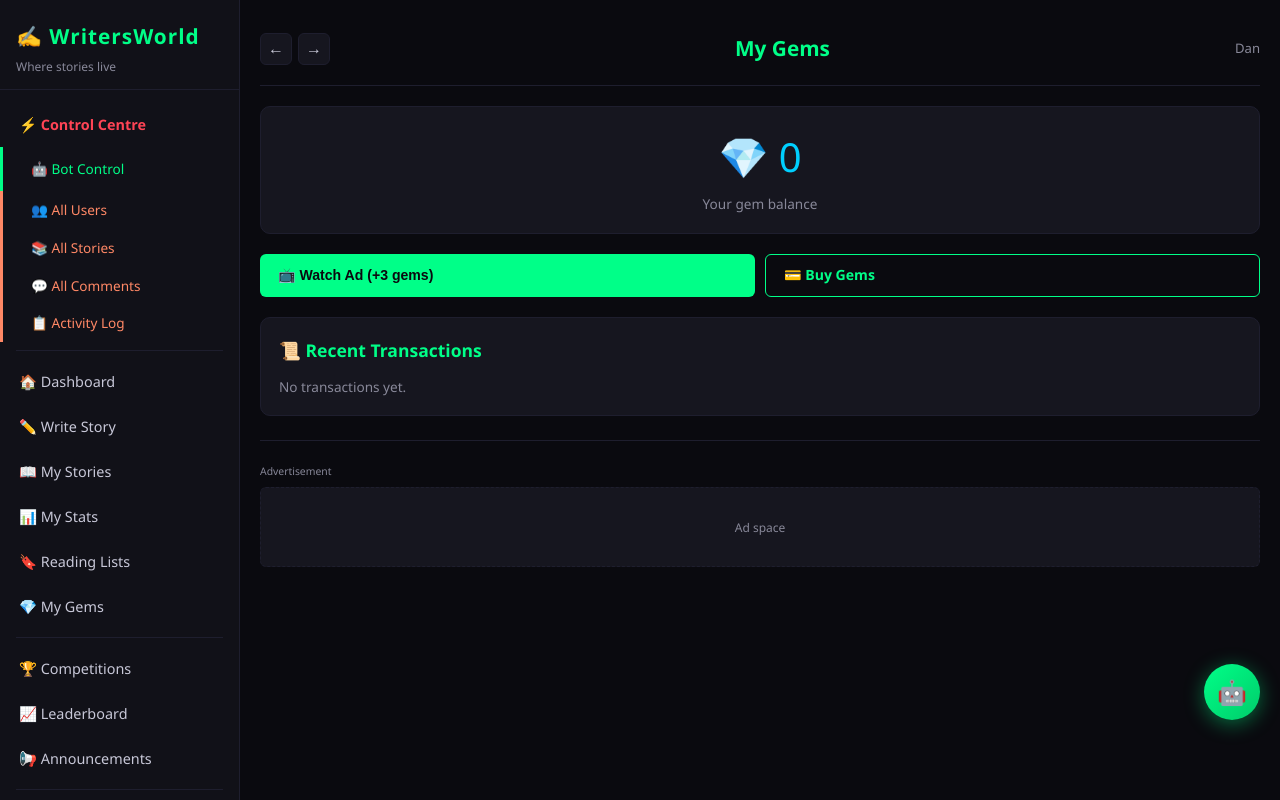
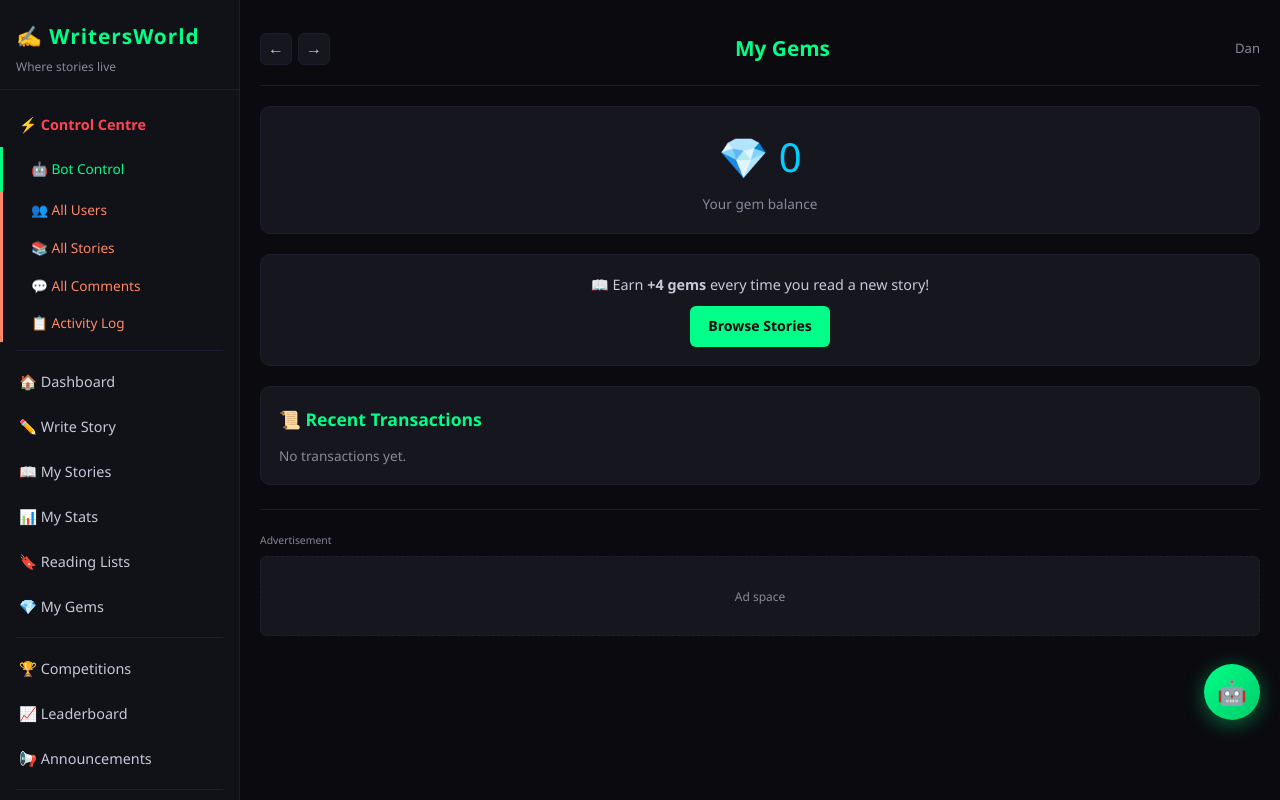
Before and after one commit to danielerastus001-hash/WritersWorld-, a Flask app: page /gems in a window 1280 px wide. Run offline with Flask 3, Linux system fonts and the light colour scheme; a user stored in the database is signed in; data that the repository does not hold is empty; parts of the project's set-up code (start-up, migrations or seed data) failed here and were passed over; some libraries are stand-ins or nearby versions.

Commit message:
Replace watch-ad gems with read-to-earn (4 gems per new story read); remove payment/buy gems section

```diff
--- a/app.py
+++ b/app.py
@@ -546,6 +546,16 @@ def read_story(story_id):
                 ip_address=ip)
             db.session.add(sv)
             story.views += 1
+            if current_user.is_authenticated:
+                READ_REWARD = 4
+                current_user.gems = (current_user.gems or 0) + READ_REWARD
+                tx = GemTransaction(
+                    user_id=current_user.id,
+                    amount=READ_REWARD,
+                    source='read_story',
+                    detail=f"Read '{story.title}'"
+                )
+                db.session.add(tx)
             db.session.commit()
             if current_user.is_authenticated:
                 log_activity('view_story', f"{current_user.username} viewed '{story.title}'")
@@ -1402,35 +1412,6 @@ def gems_page():
     transactions = GemTransaction.query.filter_by(
         user_id=current_user.id).order_by(GemTransaction.created_at.desc()).limit(20).all()
     return render_template('gems.html', transactions=transactions)
-
-@app.route('/gems/watch_ad', methods=['POST'])
-@login_required
-def gems_watch_ad():
-    # Placeholder: real ad SDK verification goes here before crediting.
-    # For now this simulates a completed ad view.
-    AD_REWARD = 3
-    current_user.gems = (current_user.gems or 0) + AD_REWARD
-    tx = GemTransaction(
-        user_id=current_user.id,
-        amount=AD_REWARD,
-        source='ad_watch',
-        detail='Watched rewarded ad'
-    )
-    db.session.add(tx)
-    db.session.commit()
-    return jsonify({'success': True, 'new_balance': current_user.gems, 'earned': AD_REWARD})
-
-@app.route('/gems/buy', methods=['GET'])
-@login_required
-def gems_buy():
-    # Payment gateway not yet configured. Page renders purchase options
-    # but the actual "Pay" button is disabled until Paystack/Flutterwave is wired in.
-    packages = [
-        {'gems': 20,  'price_ngn': 500},
-        {'gems': 50,  'price_ngn': 1000},
-        {'gems': 120, 'price_ngn': 2000},
-    ]
-    return render_template('gems_buy.html', packages=packages, payment_ready=False)
 
 @app.route('/notification/read/<int:notif_id>')
 @login_required
--- a/templates/gems.html
+++ b/templates/gems.html
@@ -8,12 +8,10 @@
   <p style="color:var(--text-dim); font-size:0.85rem; margin-top:4px;">Your gem balance</p>
 </div>
 
-<div style="display:grid; grid-template-columns:1fr 1fr; gap:10px; margin-bottom:20px;">
-  <button class="btn btn-green" onclick="watchAd()" id="watchAdBtn">📺 Watch Ad (+3 gems)</button>
-  <a href="{{ url_for('gems_buy') }}" class="btn btn-outline" style="text-align:center;">💳 Buy Gems</a>
+<div class="card" style="margin-bottom:20px; text-align:center;">
+  <p style="color:var(--text); font-size:0.9rem;">📖 Earn <strong>+4 gems</strong> every time you read a new story!</p>
+  <a href="{{ url_for('dashboard') }}" class="btn btn-green" style="margin-top:10px;">Browse Stories</a>
 </div>
-
-<div id="adResult" style="text-align:center; margin-bottom:20px; font-size:0.9rem;"></div>
 
 <div class="card">
   <h3 style="color:var(--green); margin-bottom:12px;">📜 Recent Transactions</h3>
@@ -34,25 +32,4 @@
   {% endif %}
 </div>
 
-<script>
-function watchAd() {
-  const btn = document.getElementById('watchAdBtn');
-  const result = document.getElementById('adResult');
-  btn.disabled = true;
-  btn.textContent = '⏳ Loading ad...';
-  // Placeholder: real ad SDK would show a video here before calling the endpoint.
-  setTimeout(() => {
-    fetch('{{ url_for("gems_watch_ad") }}', {method:'POST'})
-      .then(r => r.json())
-      .then(data => {
-        if (data.success) {
-          result.innerHTML = '<span style="color:#00C853;">✅ Earned ' + data.earned + ' gems! New balance: ' + data.new_balance + '</span>';
-          setTimeout(() => location.reload(), 1500);
-        }
-        btn.disabled = false;
-        btn.textContent = '📺 Watch Ad (+3 gems)';
-      });
-  }, 1000);
-}
-</script>
 {% endblock %}
```
